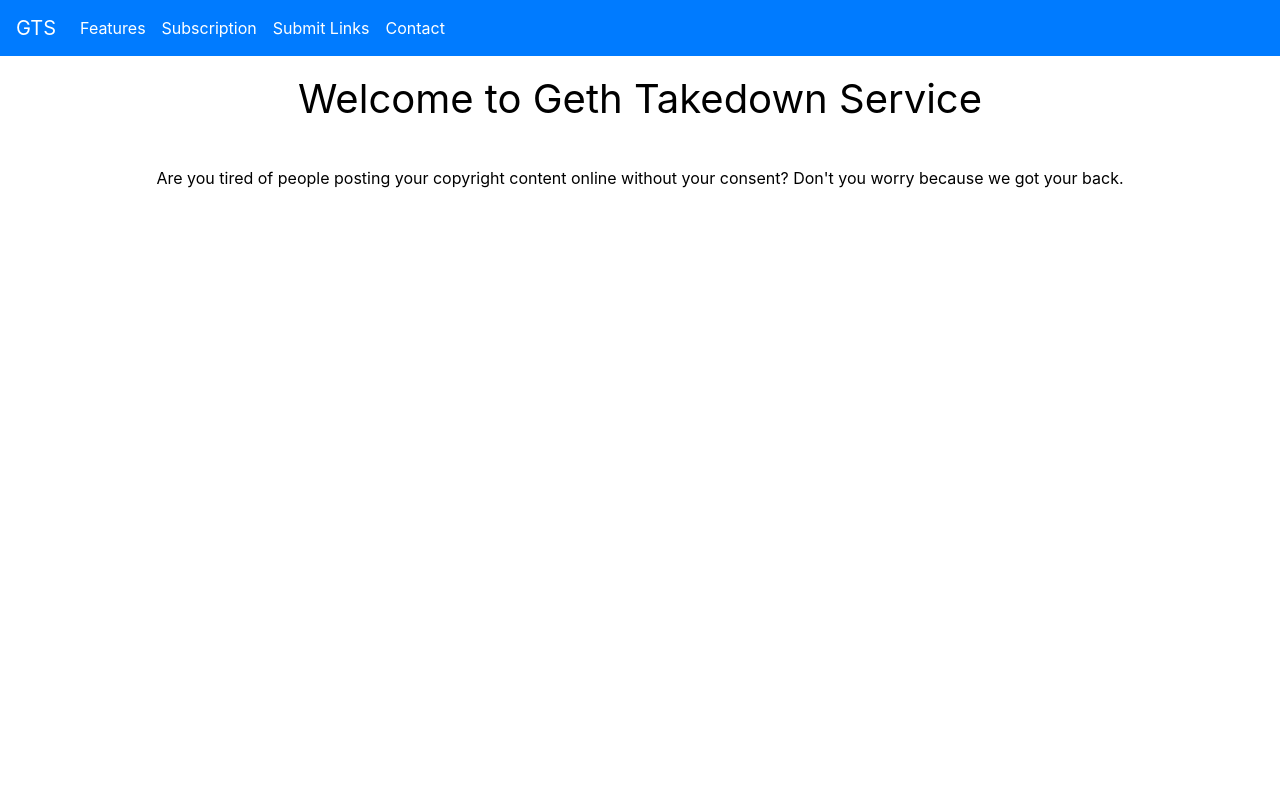
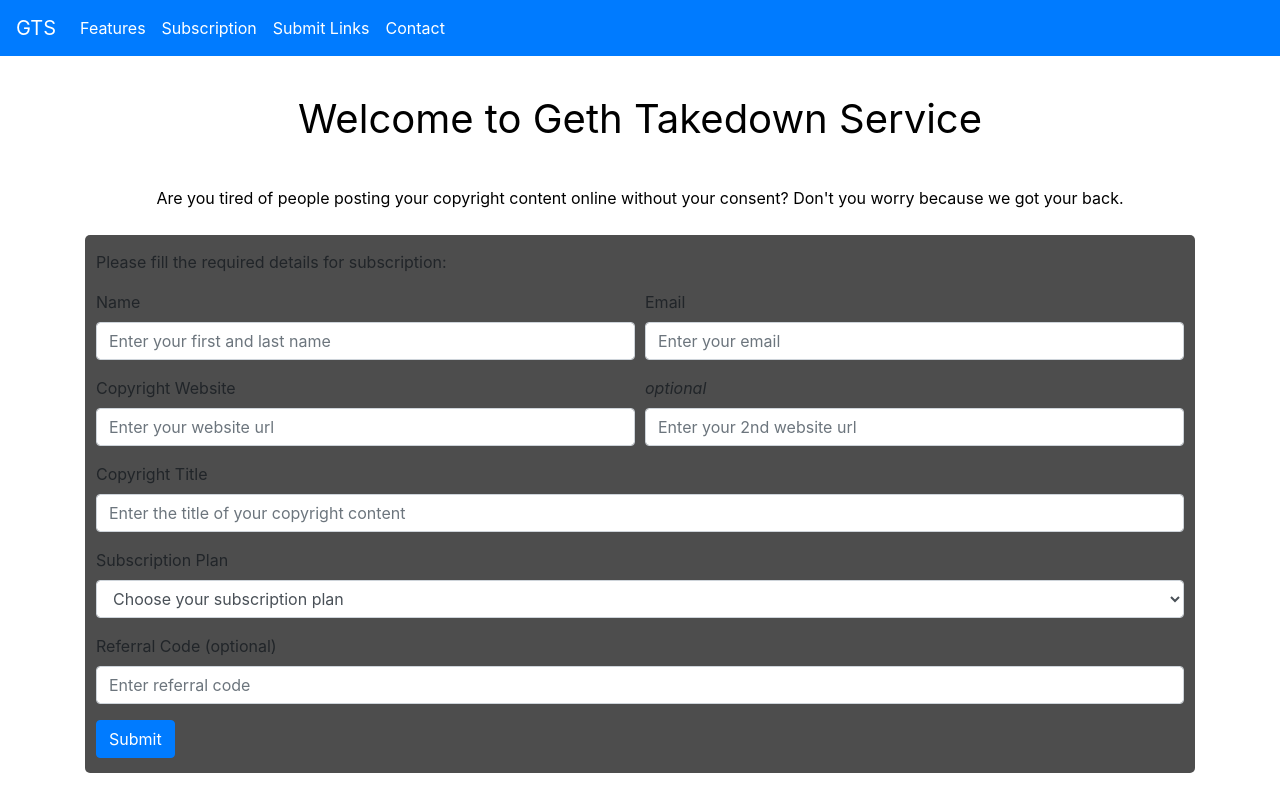
Before and after one commit to getheash/geth-management, a React (Create React App) app: page / in a window 1280 px wide. Built offline with nearby package versions, Linux system fonts and the light colour scheme.

Commit message:
Implemented Subscription component

```diff
--- a/src/App.js
+++ b/src/App.js
@@ -2,6 +2,7 @@ import React from "react";
 import NavBar from "./component/navbar";
 import Title from "./component/title";
 import Features from "./component/features";
+import Subscription from "./component/subscription";
 
 const App = () => {
   return (
@@ -10,6 +11,7 @@ const App = () => {
       <main className="container">
         <Title />
         <Features />
+        <Subscription />
       </main>
     </React.Fragment>
   );
--- /dev/null
+++ b/src/component/subscription.jsx
@@ -0,0 +1,96 @@
+import React from "react";
+
+const Subscription = () => {
+  return (
+    <div>
+      <section id="subscription">
+        <p>Please fill the required details for subscription:</p>
+        <form id="subscription-form">
+          <div className="form-row">
+            <div className="form-group col-md-6">
+              <label for="name">Name</label>
+              <input
+                type="text"
+                className="form-control"
+                id="name"
+                placeholder="Enter your first and last name"
+                required
+              />
+            </div>
+            <div className="form-group col-md-6">
+              <label for="email">Email</label>
+              <input
+                type="email"
+                className="form-control"
+                id="email"
+                placeholder="Enter your email"
+                required
+              />
+            </div>
+          </div>
+          <div className="form-row">
+            <div className="form-group col-md-6">
+              <label for="url">Copyright Website</label>
+              <input
+                type="text"
+                className="form-control"
+                id="url"
+                placeholder="Enter your website url"
+                required
+              />
+            </div>
+            <div className="form-group col-md-6">
+              <label for="urlOptional">
+                <i>optional</i>
+              </label>
+              <input
+                type="text"
+                className="form-control"
+                id="urlOptional"
+                placeholder="Enter your 2nd website url"
+              />
+            </div>
+          </div>
+          <div className="form-group">
+            <label for="copyrightTitle">Copyright Title</label>
+            <input
+              type="text"
+              className="form-control"
+              id="copyrightTitle"
+              placeholder="Enter the title of your copyright content"
+              required
+            />
+          </div>
+          <div className="form-group">
+            <label for="subscriptionPlan">Subscription Plan</label>
+            <select className="form-control" id="subscriptionPlan" required>
+              <option disabled selected value>
+                Choose your subscription plan
+              </option>
+              <option value="one">1 month subscription - $350</option>
+              <option value="three">
+                3 month subscription - $900 ($150 off)
+              </option>
+            </select>
+          </div>
+          <div className="form-group">
+            <label for="referralCode">
+              Referral Code <span className="clue">(optional)</span>
+            </label>
+            <input
+              type="text"
+              className="form-control"
+              id="referralCode"
+              placeholder="Enter referral code"
+            />
+          </div>
+          <button type="submit" className="btn btn-primary">
+            Submit
+          </button>
+        </form>
+      </section>
+    </div>
+  );
+};
+
+export default Subscription;
--- a/src/index.css
+++ b/src/index.css
@@ -36,6 +36,8 @@ li a:hover {
 
 .container {
   max-width: 1000px;
+  width: 100%;
+  margin: 20px auto 0 auto;
   padding: 5px;
 }
 
@@ -58,6 +60,10 @@ li a:hover {
   #features {
     background-color: rgba(245, 245, 245, 0.1);
   }
+
+  #subscription {
+    background-color: rgba(33, 33, 33, 0.8);
+  }
 }
 
 /* Light theme styles*/
@@ -75,3 +81,18 @@ li a:hover {
 #features {
   padding: 5px;
 }
+
+#subscription {
+  background-color: rgba(33, 33, 33, 0.8);
+  padding: 15px 6px;
+  border-radius: 5px;
+}
+
+#subscription p {
+  margin-left: 5px;
+}
+
+#subscription-form {
+  margin-left: 5px;
+  margin-right: 5px;
+}
```
